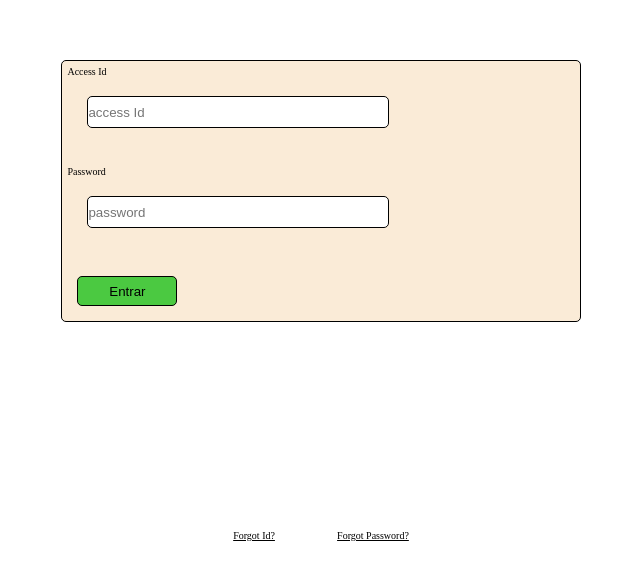
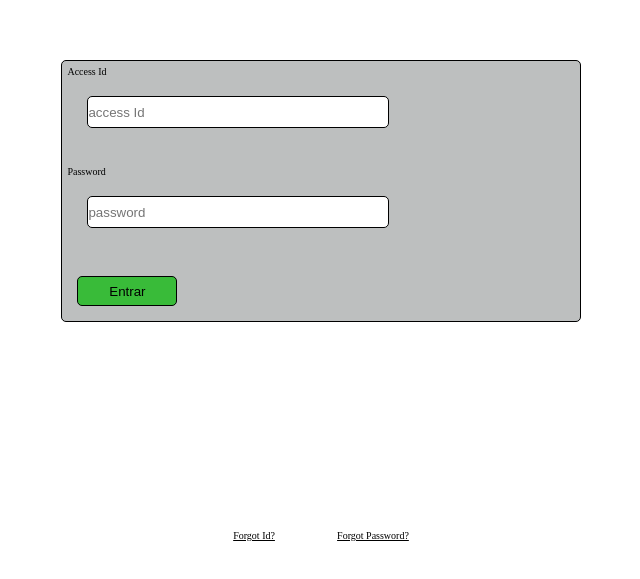
Before and after one commit to LucasTody3535/market-sales-dashboard, a Vue app: page /login in a window 1280 px wide. Shown: the part 209-788 px from the top of the page, without its empty margins (319-959 px from the left). Built offline with nearby package versions, Linux system fonts and the light colour scheme.

Commit message:
Add box color css var

```diff
--- a/src/App.vue
+++ b/src/App.vue
@@ -24,7 +24,7 @@ body * {
 
 :root {
   font-size: 10px;
-  --box-color: antiquewhite;
+  --box-color: #bdbfbf;
   --font-color: #000;
 }
 </style>
```
